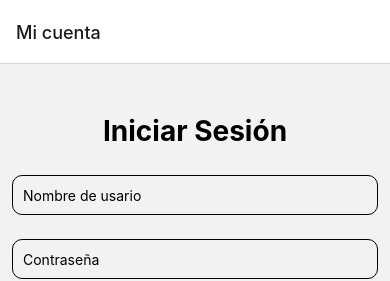
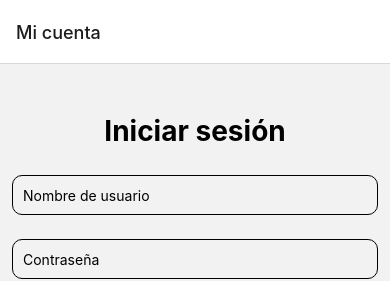
Before and after one commit to armandotechno/pokedex, a React Native app: screen /Account in a window 390 px wide. Shown: the top 281 px of the page. Built offline with nearby package versions, Linux system fonts and the light colour scheme.

Commit message:
Primeros pasos para iniciar sesion

```diff
--- a/package.json
+++ b/package.json
@@ -15,6 +15,7 @@
     "@react-navigation/stack": "^6.3.14",
     "expo": "~47.0.12",
     "expo-status-bar": "~1.4.2",
+    "formik": "^2.2.9",
     "lodash": "^4.17.21",
     "react": "18.1.0",
     "react-native": "0.70.5",
@@ -22,7 +23,8 @@
     "react-native-gesture-handler": "^2.9.0",
     "react-native-safe-area-context": "4.4.1",
     "react-native-screens": "~3.18.0",
-    "react-native-vector-icons": "^9.2.0"
+    "react-native-vector-icons": "^9.2.0",
+    "yup": "^1.0.0"
   },
   "devDependencies": {
     "@babel/core": "^7.12.9"
--- a/src/components/Auth/LoginForm.js
+++ b/src/components/Auth/LoginForm.js
@@ -1,3 +1,4 @@
+import { useState } from "react";
 import {
   StyleSheet,
   View,
@@ -6,25 +7,72 @@
   Button,
   Keyboard,
 } from "react-native";
+import { useFormik } from "formik";
+import * as Yup from "yup";
+import { user, userDetails } from "../../utils/userDB";
 
 export const LoginForm = () => {
+  const [error, setError] = useState("");
+
+  const formik = useFormik({
+    initialValues: initialValues(),
+    validationSchema: Yup.object(validationSchema()),
+    validateOnChange: false,
+    onSubmit: (formValue) => {
+      setError("");
+      const { username, password } = formValue;
+
+      if (username !== user.username || password !== user.password) {
+        setError("El usuario o la contraseña no son correctos");
+      } else {
+        console.log("Login correcto");
+        console.log(userDetails);
+      }
+    },
+  });
+
   return (
     <View>
-      <Text style={styles.title}>Iniciar Sesión</Text>
+      <Text style={styles.title}>Iniciar sesión</Text>
       <TextInput
-        placeholder="Nombre de usario"
+        placeholder="Nombre de usuario"
         style={styles.input}
         autoCapitalize="none"
+        value={formik.values.username}
+        onChangeText={(text) => formik.setFieldValue("username", text)}
       />
       <TextInput
         placeholder="Contraseña"
         style={styles.input}
         autoCapitalize="none"
         secureTextEntry={true}
+        value={formik.values.password}
+        onChangeText={(text) => formik.setFieldValue("password", text)}
       />
-      <Button title="Entrar" onPress={() => console.log("Entrando...")} />
+      <Button title="Entrar" onPress={formik.handleSubmit} />
+
+      <Text style={styles.error}>{formik.errors.username}</Text>
+      <Text style={styles.error}>{formik.errors.password}</Text>
+
+      <Text style={styles.error}>{error}</Text>
     </View>
   );
+};
+
+const initialValues = () => {
+  return {
+    username: "",
+    password: "",
+  };
+};
+
+const validationSchema = () => {
+  return {
+    username: Yup.string().required("El usuario es obligatorio"),
+    password: Yup.string()
+      .required("La contraseña debe ser obligatoria")
+      .min(6, "La contraseña debe de tener mínimo 6 caracteres"),
+  };
 };
 
 const styles = StyleSheet.create({
@@ -42,4 +90,9 @@
     padding: 10,
     borderRadius: 10,
   },
+  error: {
+    textAlign: "center",
+    color: "#f00",
+    marginTop: 20,
+  },
 });
--- a/src/utils/userDB.js
+++ b/src/utils/userDB.js
@@ -1,8 +1,6 @@
-import { PASSWORD } from "@env";
-
 export const user = {
   username: "mandojose",
-  password: { PASSWORD },
+  password: "123456",
 };
 
 export const userDetails = {
```
Also changed, not shown: 1 other file (tests, documents, lock files or other folders).
